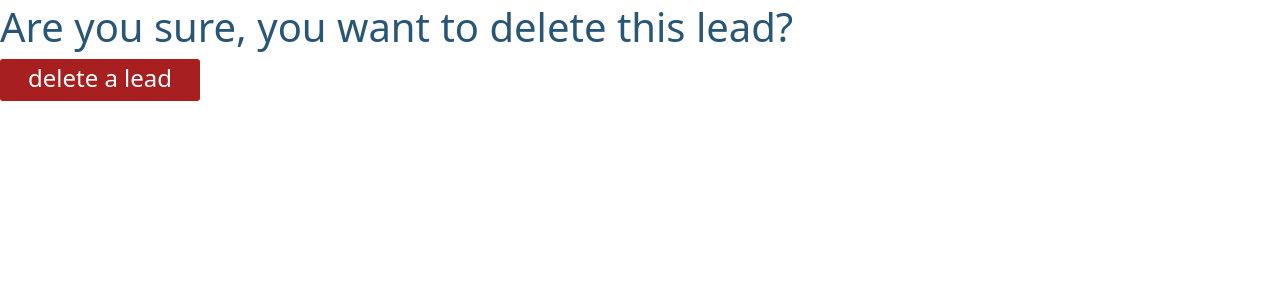
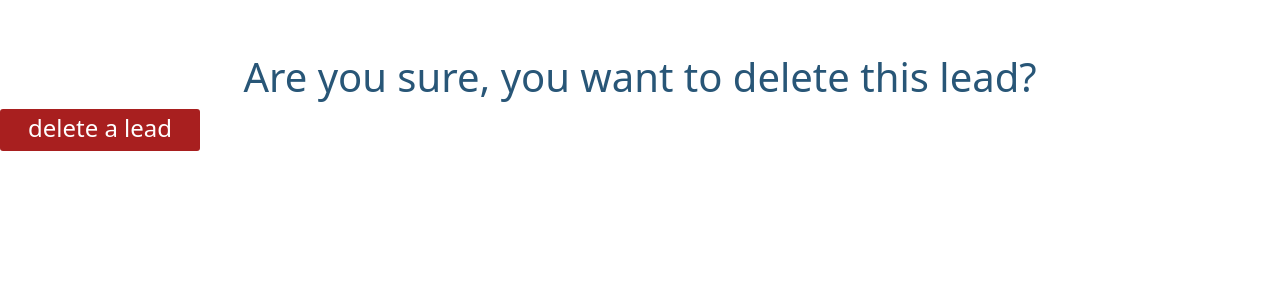
Before and after one commit to JJohnyy/bes_crm, a Django app: page /leads/1/delete/ in a window 1280 px wide. Shown: the part 53-356 px from the top of the page. Run offline with Django 3.2, Linux system fonts and the light colour scheme; a user stored in the database is signed in; tables that the repository leaves empty hold one stand-in row (values such as "Sample post").

Commit message:
headings and delete buttons css

```diff
--- a/leads/templates/leads/delete_lead.html
+++ b/leads/templates/leads/delete_lead.html
@@ -6,9 +6,9 @@
 
 {% block content %}
 
-<h1>Are  you sure, you want to delete this lead?</h1>
+<h1 class="heading-1">Are  you sure, you want to delete this lead?</h1>
 
-<div>
+<div class='delete-wrapper'>
     <form method="POST">
         {% csrf_token %}
         {{ form.as_p }}
--- a/leads/templates/leads/leads_list.html
+++ b/leads/templates/leads/leads_list.html
@@ -7,6 +7,7 @@
 
 {% block content %}
 <h1 class="heading-1">my leads</h1>
+<hr>
 <div class="table-wrapper">
     <a class="profile-link" href="{% url 'leads_create' %}">crate a lead</a>
 
--- a/static/css/base/base.css
+++ b/static/css/base/base.css
@@ -127,6 +127,9 @@ input {
     width: 100%;
 }
 
+.delete-wrapper {
+    margin: auto;
+}
 
 
 
```
Also changed, not shown: static/css/leads/leads.css (+20 -4 lines).
